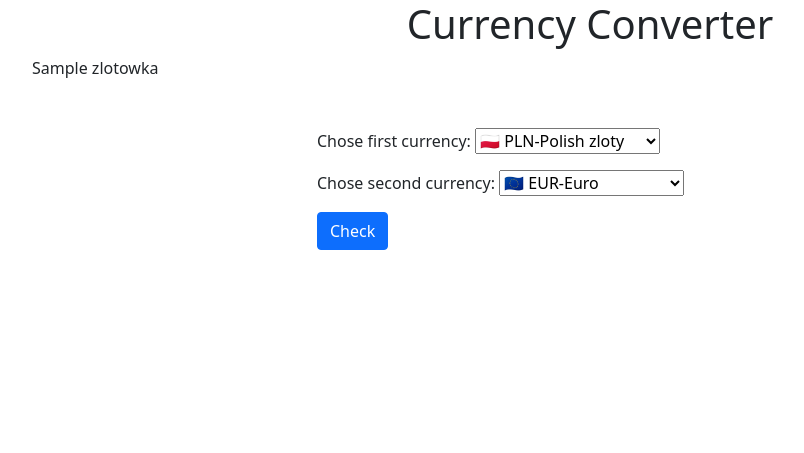
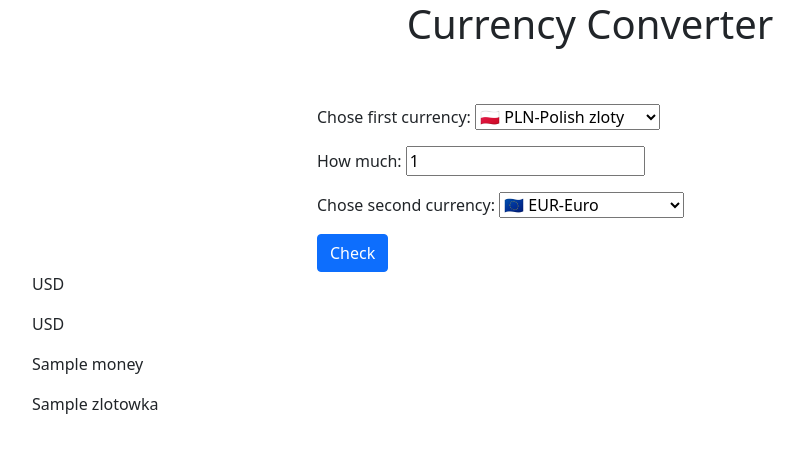
Before and after one commit to whit33y/pyth-currency-converter, a Flask app: template templates/index.html in a window 1280 px wide. Shown: the top 453 px of the page, without its empty margins (50-854 px from the left). Run offline with Flask 2, Linux system fonts and the light colour scheme; the template is opened without the code that fills it: most values are stand-ins (such as "Sample title", 1, 10 or a date in 2020); some libraries are stand-ins or nearby versions.

Commit message:
Created result.html, function to change currency

```diff
--- a/app.py
+++ b/app.py
@@ -5,10 +5,20 @@ c = CurrencyRates()
 
 app=Flask(__name__)
 
+def change_currency(currency_a, currency_b, how_much_money):
+    a = c.get_rate(currency_a, currency_b) * how_much_money
+    return a
+
 @app.route('/', methods=['GET', 'POST'])
 def index():
-    zlotowka = round(c.get_rate('USD', 'PLN'),2)
-    return render_template('index.html', zlotowka=zlotowka)
+    if request.method == 'POST':
+        first_currency = request.form.get('first_currency')
+        second_currency = request.form.get('second_currency')
+        money = float(request.form.get('money'))
+        zlotowka = round(change_currency(first_currency, second_currency, money),2)
+        return render_template('index.html', money=money, first_currency=first_currency, second_currency=second_currency, zlotowka=zlotowka)
+
+    return render_template('index.html')
 
 @app.errorhandler(404)
 def not_found(error):
--- a/templates/index.html
+++ b/templates/index.html
@@ -1,6 +1,5 @@
 {% extends 'base.html' %}
 {% block main %}
-{{zlotowka}}
 <div class="row">
     <h2 class="text-center mb-5"></h2>
     <div class="col-6 offset-3">
@@ -15,6 +14,10 @@
         </select>
     </div>
     <div class="col mb-3">
+        <label for="money">How much: </label>
+        <input type="number" name="money" id="" step="0.01" value="1">
+    </div>
+    <div class="col mb-3">
         <label for="second_currency">Chose second currency: </label>
         <select name="second_currency" id="" class="second_currency">
             <option value="EUR">🇪🇺 EUR-Euro</option>
@@ -27,4 +30,8 @@
     </form>
     </div>
 </div>
+<p>{{first_currency}}</p>
+<p>{{second_currency}}</p>
+<p>{{money}}</p>
+<p>{{zlotowka}}</p>
 {% endblock %}
--- /dev/null
+++ b/templates/result.html
@@ -0,0 +1,3 @@
+{% extends 'base.html' %}
+{% block main %}
+{% endblock %}
```
